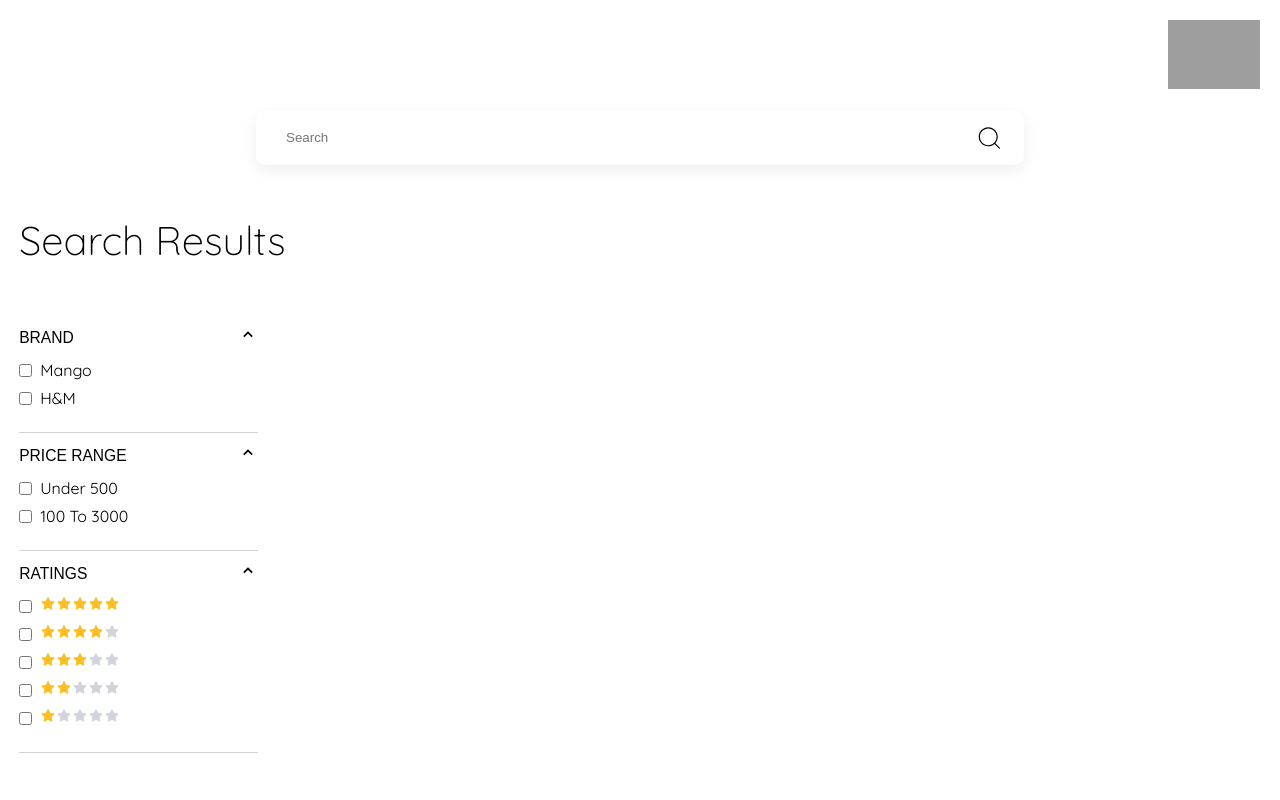
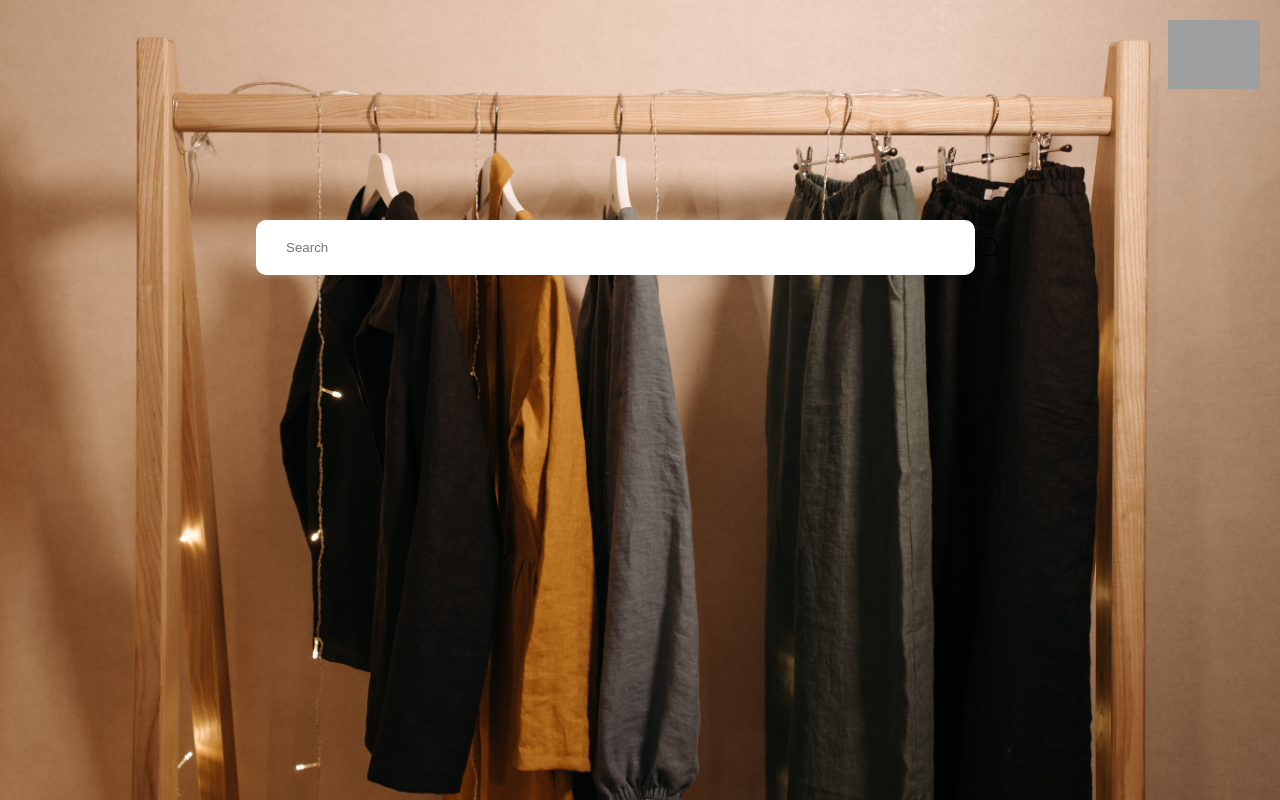
Before and after one commit to vishwajeetraj11/ecom-task, a React (Vite) app: page / in a window 1280 px wide. Built offline with nearby package versions, Linux system fonts and the light colour scheme; grey boxes are pictures that could not be loaded.

Commit message:
styling main element and bg image

```diff
--- a/src/App.scss
+++ b/src/App.scss
@@ -36,3 +36,11 @@ body {
 .cursor-pointer {
   cursor: pointer;
 }
+
+main {
+  background-position: center;
+  background-repeat: no-repeat;
+  background-size: cover;
+  min-height: 100vh;
+  padding-top: 110px;
+}
--- a/src/App.tsx
+++ b/src/App.tsx
@@ -1,23 +1,41 @@
+import { useShallow } from "zustand/react/shallow";
 import "./App.scss";
 import SearchInput from "./components/search";
 import SearchFilters from "./components/searchFilters";
 import SearchResults from "./components/searchResults";
+import useProductStore from "./stores/productStore";
 
 function App() {
+  const { filteredResults } = useProductStore(
+    useShallow((state) => ({ filteredResults: state.filteredResults }))
+  );
+
   return (
-    <>
+    <main
+      style={
+        filteredResults.length === 0
+          ? {
+              backgroundImage: "url(bg.jpg)",
+            }
+          : {}
+      }
+    >
       <img
         width="92"
         src="https://assets-global.website-files.com/622778f0460ef2a7b46117c1/632c38d0a82442dc8dfe0f53_zevi-logo-_2_.webp"
         className="brandLogo"
       />
       <SearchInput />
+      {filteredResults.length > 0 && (
+        <>
           <h3 className={"searchResultsLabel"}>Search Results</h3>
           <div className="searchFilterResultContainer">
             <SearchFilters />
             <SearchResults />
           </div>
         </>
+      )}
+    </main>
   );
 }
 
```
Lines whose indentation alone changed are shown as unchanged.
